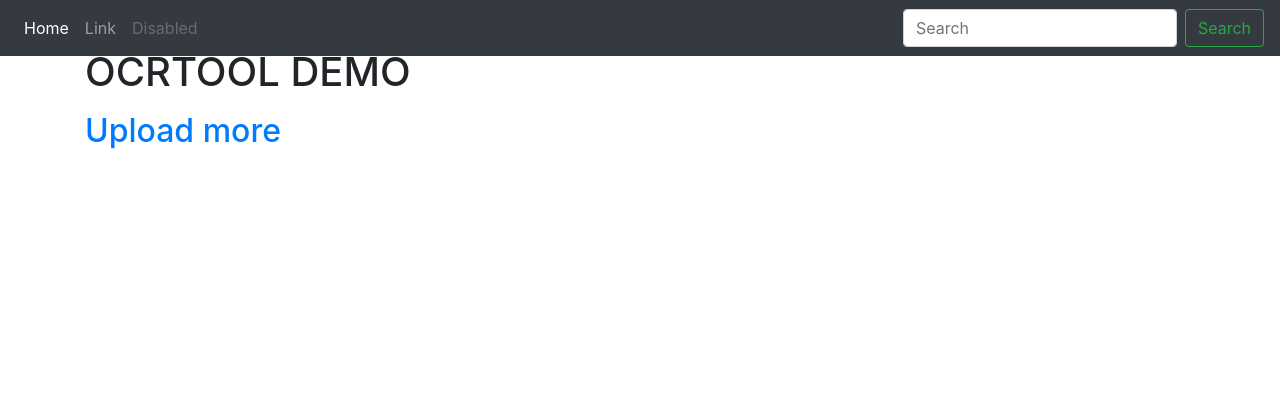
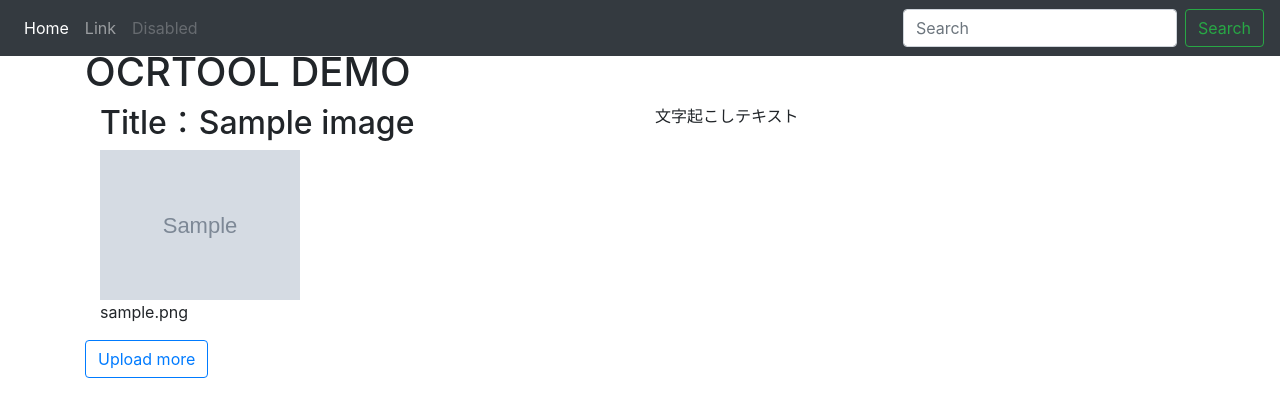
Before and after one commit to MasakiTanaka-9627/ImageTool, a Django app: page / in a window 1280 px wide. Shown: the top 417 px of the page. Run offline with Django 3.2, Linux system fonts and the light colour scheme; tables that the repository leaves empty hold one stand-in row (values such as "Sample post"); grey boxes marked "Sample" are stand-in pictures; some libraries are stand-ins or nearby versions.

Commit message:
local uploadImage-ocr-OK

```diff
--- a/config/settings.py
+++ b/config/settings.py
@@ -20,8 +20,8 @@ try:
 except ImportError:
     pass
 
-ALLOWED_HOSTS = ["tool20211011.herokuapp.com"]
-# ALLOWED_HOSTS = []
+# ALLOWED_HOSTS = ["tool20211011.herokuapp.com"]
+ALLOWED_HOSTS = []
 
 
 
--- a/ocr/admin.py
+++ b/ocr/admin.py
@@ -1,4 +1,6 @@
 from django.contrib import admin
 from .models import Image
+from .models import ImageText
 
 admin.site.register(Image)
+admin.site.register(ImageText)
--- a/ocr/views.py
+++ b/ocr/views.py
@@ -18,8 +18,16 @@ def upload(request):
     if request.method == "POST":
         form = ImageForm(request.POST, request.FILES)
         form.save()
-
-        print(Image)
+        images = Image.objects.all()
+        entries = Image.objects.all().order_by("-id")[0]
+        print(entries.picture)
+        tools = pyocr.get_available_tools()
+        tool = tools[0]
+        txt = tool.image_to_string(
+        OCR_Image.open(entries.picture),
+        lang='jpn',
+        )
+        ImageText.objects.create(title=entries, text=txt)
         return redirect('ocr:index')
     else:
         form = ImageForm()
--- a/templates/index.html
+++ b/templates/index.html
@@ -40,8 +40,25 @@
 <main role="main" class="flex-shrink-0">
     <div class="container padding-top: 60px">
         <h1 class="mt-5">OCRTOOL DEMO</h1>
-        <p>{{ text }}</p>
-        <h2><a href="{% url 'ocr:upload' %}">Upload more</a></h2>
+        <div class="container">
+            {% for image in images %}
+            <div class="row">
+                <div class="col-sm-6">
+                    <h2>Title：{{ image.title }}</h2>
+                    <img src='{{ MEDIA_URL }}{{image.picture}}' width=200>
+                    <p>{{image.picture}}</p>
+                </div>
+                <div class="col-sm-6">
+                    <p>文字起こしテキスト</p>
+                </div>
+            </div>
+            {% endfor %}
+        </div>
+
+
+
+
+        <a href="{% url 'ocr:upload' %}" type="button" class="btn btn-outline-primary">Upload more</a>
     </div>
 </main>
 
```
Also changed, not shown: README.md, media/images/7e1506baf0309caca497e8bbb0a3d9f5.png (added), media/images/add20c080790b5c4248d33176d62d47d.png (deleted), media/images/baf66144edbdc1ee29c79bc109314230.png (deleted), media/images/スクリーンショット_2021-10-13_22.01.36.png (deleted), media/images/スクリーンショット_2021-10-13_22.01.36_HHO5LXe.png (deleted).
